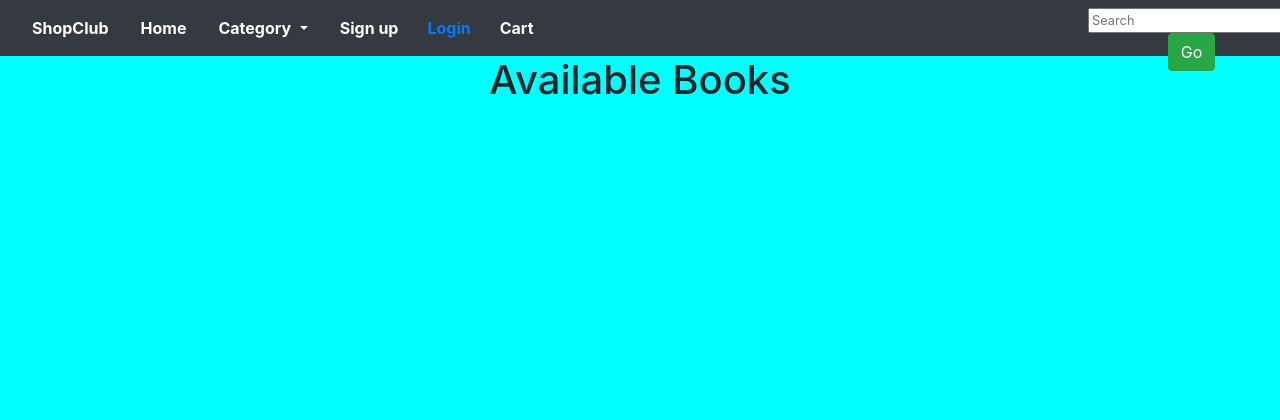
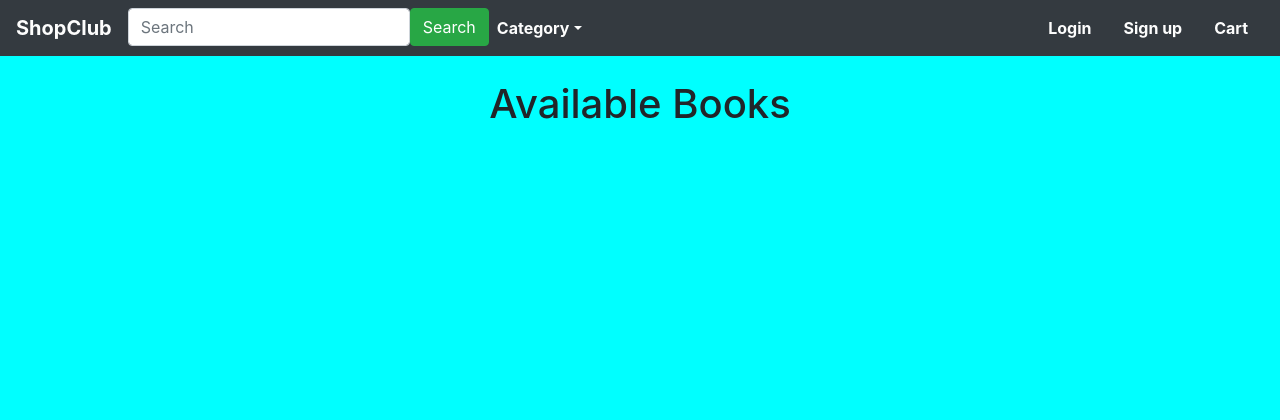
Before and after one commit to ambroz72/flask3_library, a Flask app: template templates/books.html in a window 1280 px wide. Shown: the top 420 px of the page. Run offline with Flask 3, Linux system fonts and the light colour scheme; the template is opened without the code that fills it, so the values that code supplies are empty; some libraries are stand-ins or nearby versions.

Commit message:
second commit

```diff
--- a/admin.py
+++ b/admin.py
@@ -1,20 +1,43 @@
-from flask import Flask,render_template
-app=Flask(__name__)
+from flask import Flask, render_template
+
+# Initialize Flask app
+app = Flask(__name__)
+
+# Define routes and associated functions
+
 @app.route('/')
 def index():
     return render_template('index.html')
 
-
 @app.route('/profile/<username>')
 def profile(username):
-    return render_template('profile.html',username=username,isActive=True)
+    # Pass username and isActive flag to profile.html template
+    return render_template('profile.html', username=username, isActive=True)
 
 @app.route('/books')
 def book():
-    books=[{'name':'Wheel of Time','author':'Robert jorden','cover':'https://m.media-amazon.com/images/I/411-TSdxIrL.jpg'},
-               {'name':'Song of ice and fire ','author':'George RR Martin' ,'cover':'https://cdn.kobo.com/book-images/6701ad1a-fc89-4421-8e3f-79c36187d331/1200/1200/False/a-game-of-thrones-the-story-continues-books-1-5-a-game-of-thrones-a-clash-of-kings-a-storm-of-swords-a-feast-for-crows-a-dance-with-dragons-a-song-of-ice-and-fire.jpg' } ,
-                {'name':'Harry Potter  ','author':'JK Rowling' ,'cover':'https://m.media-amazon.com/images/I/5165He67NEL.jpg' } ]
+    # Define a list of dictionaries containing book details
+    books = [
+        {
+            'name': 'Wheel of Time',
+            'author': 'Robert Jordan',
+            'cover': 'https://m.media-amazon.com/images/I/411-TSdxIrL.jpg'
+        },
+        {
+            'name': 'Song of Ice and Fire',
+            'author': 'George R.R. Martin',
+            'cover': 'https://cdn.kobo.com/book-images/6701ad1a-fc89-4421-8e3f-79c36187d331/1200/1200/False/a-game-of-thrones-the-story-continues-books-1-5-a-game-of-thrones-a-clash-of-kings-a-storm-of-swords-a-feast-for-crows-a-dance-with-dragons-a-song-of-ice-and-fire.jpg'
+        },
+        {
+            'name': 'Harry Potter',
+            'author': 'J.K. Rowling',
+            'cover': 'https://m.media-amazon.com/images/I/5165He67NEL.jpg'
+        }
+    ]
 
-    return render_template('books.html',books=books)
+    # Pass the list of books to the books.html template
+    return render_template('books.html', books=books)
 
-app.run(debug=True)
+# Run the Flask app
+if __name__ == '__main__':
+    app.run(debug=True)
--- a/templates/books.html
+++ b/templates/books.html
@@ -1,42 +1,43 @@
 {% extends 'base.html' %}
+
 {% block content %}
-
 <body>
     <nav class="navbar navbar-expand-sm bg-dark">
-            <ul class="nav nav-pills"> <li class="nav-item "> <a class="nav-link" href="#"><b>ShopClub</b></a> </li>
-              <li class="nav-item "> <a class="nav-link" href="#"><b>Home</b></a> </li>
-              <li class="nav-item dropdown"> <a class="nav-link dropdown-toggle" data-toggle="dropdown" href="#"><b>Category</b> </a>
+        <a class="navbar-brand" href="#"><strong>ShopClub</strong></a>
+        <ul class="navbar-nav mr-auto">
+            <li class="nav-item">
+                <input class="form-control mr-sm-2" type="text" placeholder="Search" aria-label="Search">
+            </li>
+            <li class="nav-item">
+                <button class="btn btn-success my-2 my-sm-0" type="submit">Search</button>
+            </li>
+            <li class="nav-item dropdown">
+                <a class="nav-link dropdown-toggle" data-toggle="dropdown" href="#"><b>Category</b></a>
                 <div class="dropdown-menu">
                     <a class="dropdown-item" href="#"><b>Novel</b></a>
-                  <a class="dropdown-item" href="#"><b>Sifi</b></a>
+                    <a class="dropdown-item" href="#"><b>Sci-fi</b></a>
                     <a class="dropdown-item" href="#"><b>History</b></a>
                     <a class="dropdown-item disabled" href="#">List</a>
                 </div>
             </li>
-              <li class="nav-item"> <a class="nav-link" href="sign up.html"><b>Sign up</b></a></li>
-              <button type="button" class="btn btn-link" data-toggle="modal" data-target="#myModal"><b>Login</b></button>
-              <li class="nav-item"> <a class="nav-link" href="cart.html"><b>Cart</b></a></li>
         </ul>
+        <a class="nav-link" href="#"><strong>Login</strong></a>
+        <a class="nav-link" href="#"><strong>Sign up</strong></a>
+        <a class="nav-link" href="ca"><strong>Cart</strong></a>
     </nav>
 
-        <div class="i">
-            <input class="search" type="text" placeholder="Search" aria-label="Search">
-            <button type="button" class="btn btn-success">Go</button><br><br>
-        </div>
+    <div class="container mt-4">
+        <h1 class="text-center">Available Books</h1>
 
-
-    <h1>Available Books</h1><br><br>
-    <div class="container container-fluid">
-        <div class="row">
-            {% for i in books %}
-            <div class="col-4">
+        <div class="row justify-content-center">
+            {% for book in books %}
+            <div class="col-md-3 mb-4">
                 <div class="card">
-                    <img src="{{i.cover}}" >
-
+                    <img src="{{ book.cover }}" class="card-img-top" alt="{{ book.name }}">
                     <div class="card-body">
-                        <h5 class="card=title">{{i.name}} </h5>
-                        <p> {{i.name}} by {{i.author}}</p>
-                         <button type="button" class="btn btn-primary">Add to cart</button>
+                        <h5 class="card-title">{{ book.name }}</h5>
+                        <p class="card-text">{{ book.author }}</p>
+                        <button type="button" class="btn btn-primary">Add to Cart</button>
                     </div>
                 </div>
             </div>
@@ -44,8 +45,10 @@
         </div>
     </div>
 
-      <div class="footer"><h4> © 2024 SHOPCLUB. ALL RIGHTS RESERVED</h4>
+    <footer class="footer mt-4">
+        <div class="container text-center">
+            <h4>© 2024 SHOPCLUB. ALL RIGHTS RESERVED</h4>
         </div>
+    </footer>
+</body>
 {% endblock %}
-        </body>
-    </html>
--- a/templates/index.html
+++ b/templates/index.html
@@ -1 +1 @@
-<h1>Boss..</h1>
+<h1>/books</h1>
```
Lines whose indentation alone changed are shown as unchanged.
